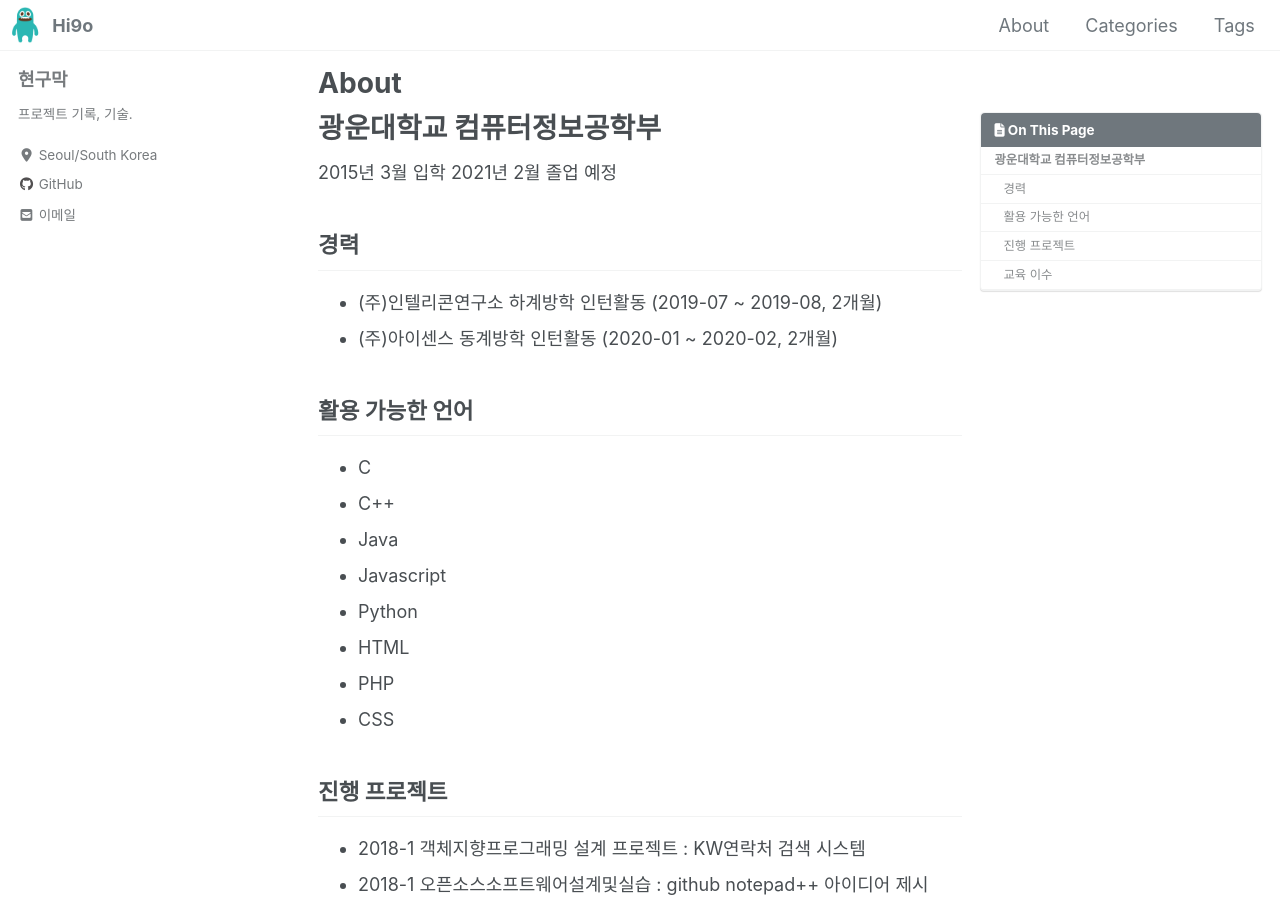
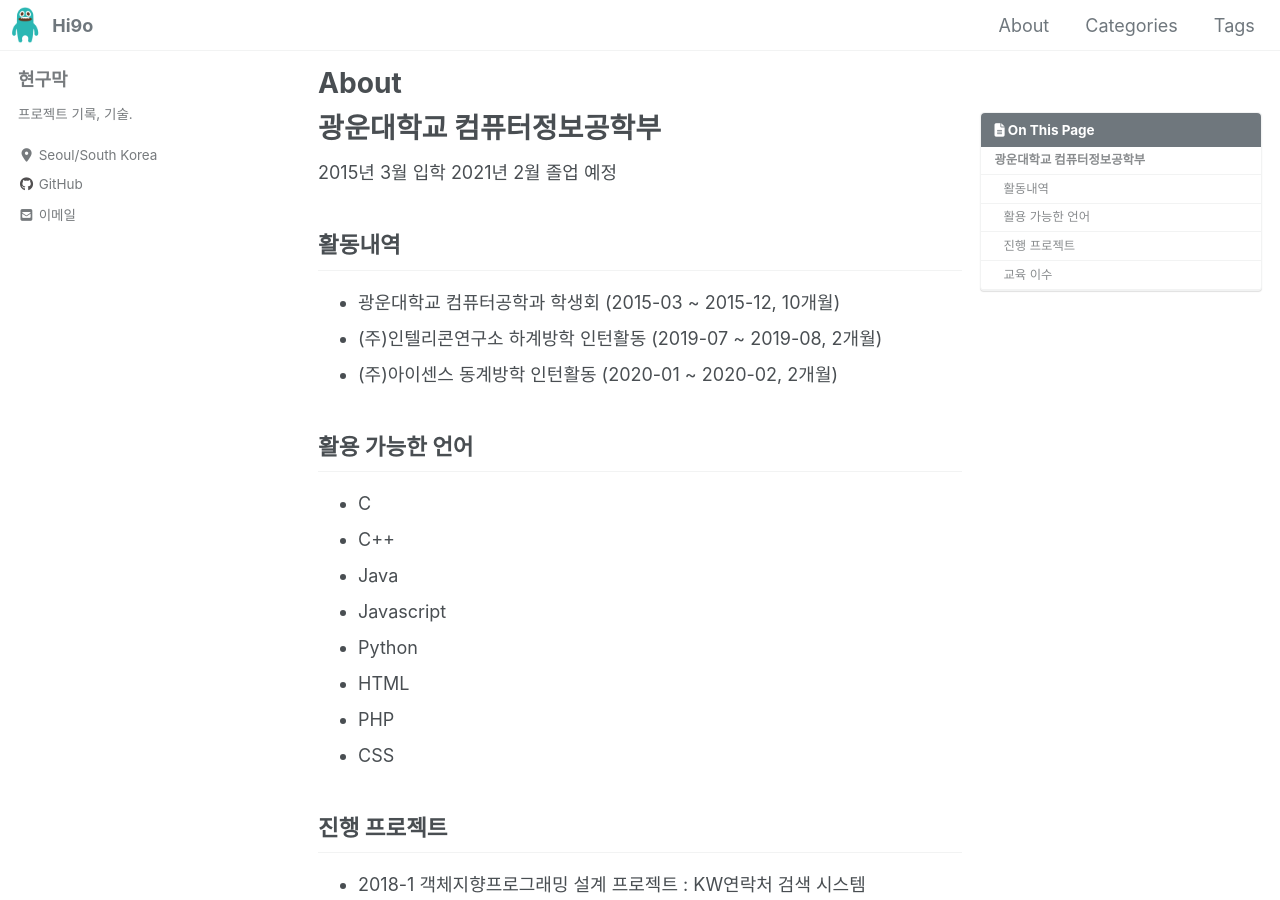
Before and after one commit to Hyeon9mak/Hyeon9mak.github.io, a Jekyll site: the page built from _pages/about.md, in a window 1280 px wide and 900 px high. Built offline with Jekyll 4.4.1, drawn with Linux system fonts in a browser that asks for light colours; cached includes are drawn as plain includes; nearby versions of some CDN libraries.

Commit message:
Update about.md

```diff
--- a/_pages/about.md
+++ b/_pages/about.md
@@ -20,7 +20,8 @@ toc: true
 2015년 3월 입학
 2021년 2월 졸업 예정
 
-## 경력
+## 활동내역
+- 광운대학교 컴퓨터공학과 학생회 (2015-03 ~ 2015-12, 10개월)
 - (주)인텔리콘연구소 하계방학 인턴활동 (2019-07 ~ 2019-08, 2개월)
 - (주)아이센스 동계방학 인턴활동 (2020-01 ~ 2020-02, 2개월)
 
```
